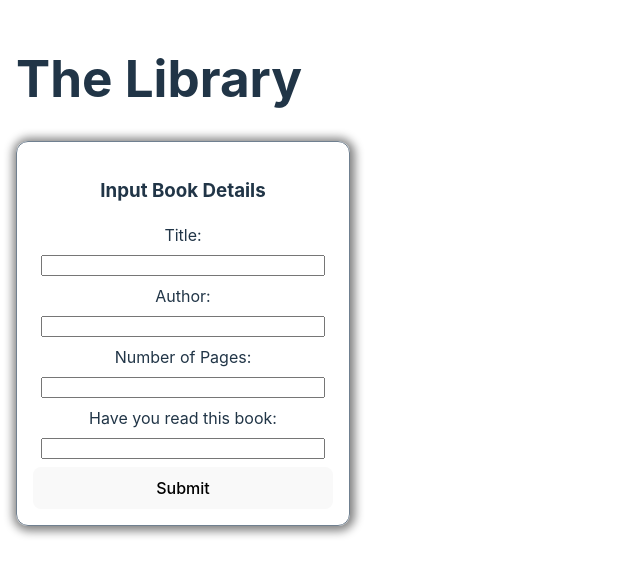
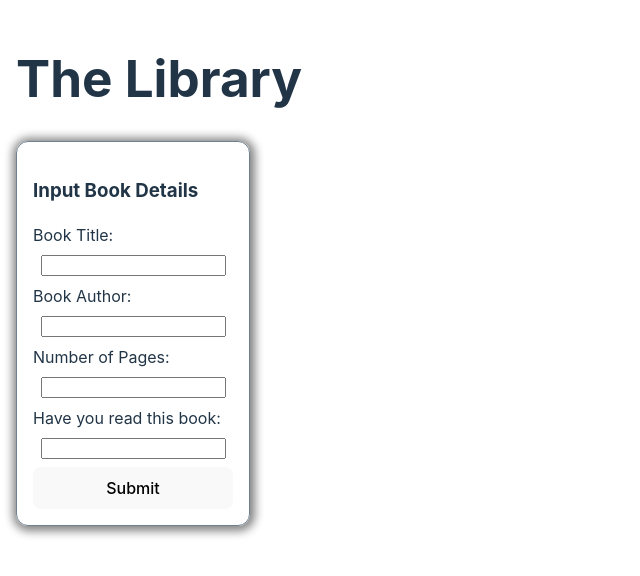
Before and after one commit to SalamanderCtesiphon/library-project, a React (Vite) app: page / in a window 1280 px wide. Shown: the top 576 px of the page, without its empty margins (0-640 px from the left). Built offline with nearby package versions, Linux system fonts and the light colour scheme.

Commit message:
finalized the styling of the book input form

```diff
--- a/src/App.css
+++ b/src/App.css
@@ -12,7 +12,10 @@
 form {
   display: flex;
   flex-direction: column;
-  width: 300px;
+  text-align: left;
+  justify-content: left;
+  width: 200px;
+  height: auto;
   border: 1px solid slategrey;
   padding: 1rem;
   border-radius: 12px;
--- a/src/components/InputForm.jsx
+++ b/src/components/InputForm.jsx
@@ -6,14 +6,26 @@ function InputForm() {
       <section>
         <form>
           <h3>Input Book Details</h3>
-          <label for="title">Title:</label>
-          <input type="text" id="title"></input>
-          <label for="author">Author:</label>
-          <input type="text" id="author"></input>
-          <label for="pages">Number of Pages:</label>
-          <input type="text" id="pages"></input>
-          <label for="have_read">Have you read this book:</label>
-          <input type="text" id="have_read"></input>
+          <label for="title">
+            Book Title:
+            <br />
+            <input type="text" id="title"></input>
+          </label>
+
+          <label for="author">
+            Book Author:
+            <br />
+            <input type="text" id="author"></input>
+          </label>
+
+          <label for="pages">
+            Number of Pages: <input type="text" id="pages"></input>
+          </label>
+
+          <label for="have_read">
+            Have you read this book: <input type="text" id="have_read"></input>
+          </label>
+
           <button type="submit">Submit</button>
         </form>
       </section>
```
Also changed, not shown: src/App.jsx (+5 -5 lines).
